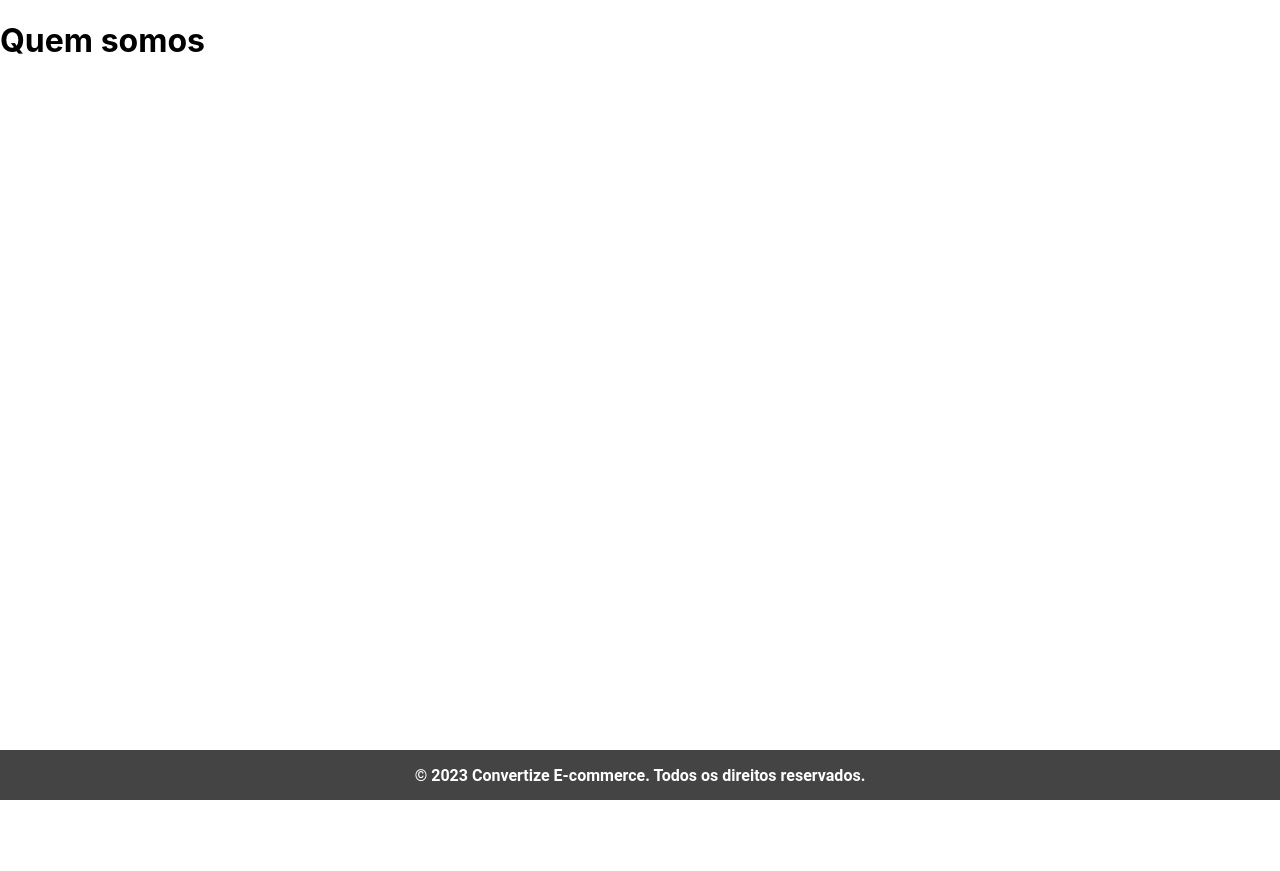
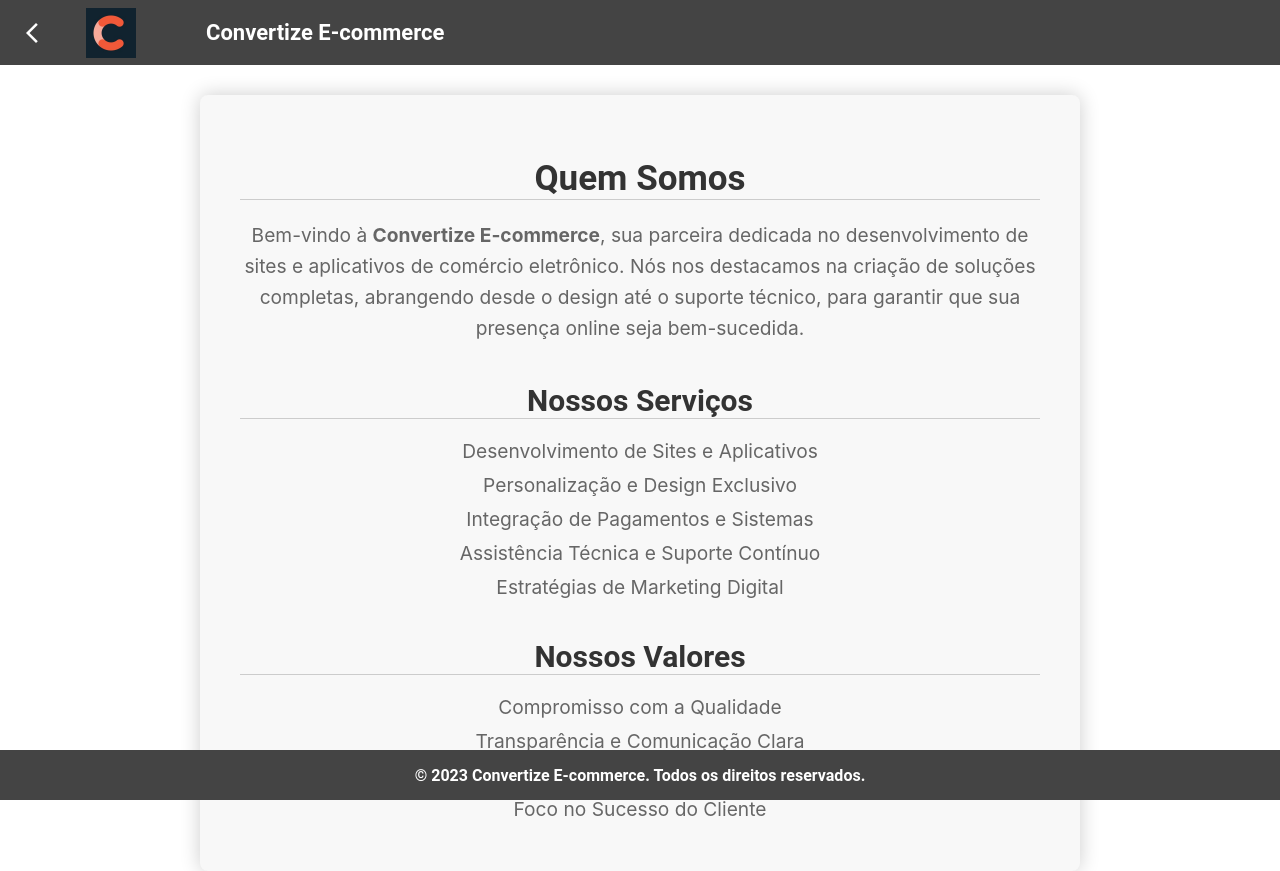
Before and after one commit to WenerRodrigo/plataforma_ecommerce, a React (Create React App) app: page /about in a window 1280 px wide. Before the commit the page ends 800 px from the top, so only its background shows below. Built offline with nearby package versions, Linux system fonts and the light colour scheme; no server answers.

Commit message:
feat - created about page

```diff
--- a/src/pages/about/index.tsx
+++ b/src/pages/about/index.tsx
@@ -1,10 +1,36 @@
 import React from 'react';
-
+import * as S from './styles';
+import { Button } from '../../components/bottun';
 
 export const About = () => {
     return (
-        <div>
-            <h1>Quem somos</h1>
-        </div>
-    )
-}
+        <>
+            <Button />
+            <S.AboutContainer>
+                <S.AboutTitle>Quem Somos</S.AboutTitle>
+                <S.AboutContent>
+                    Bem-vindo à <strong>Convertize E-commerce</strong>, sua parceira dedicada no desenvolvimento de sites e aplicativos de comércio eletrônico. Nós nos destacamos na criação de soluções completas, abrangendo desde o design até o suporte técnico, para garantir que sua presença online seja bem-sucedida.
+                </S.AboutContent>
+                <S.OurServices>
+                    <S.ServicesTitle>Nossos Serviços</S.ServicesTitle>
+                    <S.ServicesList>
+                        <li>Desenvolvimento de Sites e Aplicativos</li>
+                        <li>Personalização e Design Exclusivo</li>
+                        <li>Integração de Pagamentos e Sistemas</li>
+                        <li>Assistência Técnica e Suporte Contínuo</li>
+                        <li>Estratégias de Marketing Digital</li>
+                    </S.ServicesList>
+                </S.OurServices>
+                <S.CompanyValues>
+                    <S.ValuesTitle>Nossos Valores</S.ValuesTitle>
+                    <S.ValuesList>
+                        <li>Compromisso com a Qualidade</li>
+                        <li>Transparência e Comunicação Clara</li>
+                        <li>Inovação e Adaptação Constante</li>
+                        <li>Foco no Sucesso do Cliente</li>
+                    </S.ValuesList>
+                </S.CompanyValues>
+            </S.AboutContainer>
+        </>
+    );
+};
--- /dev/null
+++ b/src/pages/about/styles.ts
@@ -0,0 +1,78 @@
+import styled from "styled-components";
+
+export const AboutContainer = styled.div`
+    max-width: 800px;
+    margin: 0 auto;
+    margin-top: 30px;
+    padding: 40px;
+    background-color: #f8f8f8;
+    border-radius: 8px;
+    box-shadow: 0 0 20px rgba(0, 0, 0, 0.2);
+    text-align: center;
+`;
+
+export const AboutTitle = styled.h1`
+    font-size: 35px;
+    font-weight: bold;
+    font-family: 'Roboto', sans-serif;
+    color: #333;
+    margin-bottom: 20px;
+    border-bottom: 1px solid #ccc;
+`;
+
+export const AboutContent = styled.p`
+    font-size: 1.2em;
+    color: #666;
+    line-height: 1.6;
+    margin-bottom: 30px;
+`;
+
+export const OurServices = styled.div`
+    margin-top: 40px;
+`;
+
+export const ServicesTitle = styled.h2`
+    font-size: 30px;
+    font-weight: bold;
+    font-family: 'Roboto', sans-serif;
+    color: #333;
+    margin-bottom: 20px;
+    border-bottom: 1px solid #ccc;
+`;
+
+export const ServicesList = styled.ul`
+    list-style-type: none;
+    padding: 0;
+    margin: 0;
+
+    li {
+        font-size: 1.2em;
+        color: #666;
+        margin-bottom: 10px;
+    }
+`;
+
+export const CompanyValues = styled.div`
+    margin-top: 40px;
+`;
+
+export const ValuesTitle = styled.h2`
+    font-size: 30px;
+    font-weight: bold;
+    font-family: 'Roboto', sans-serif;
+    color: #333;
+    margin-bottom: 20px;
+    border-bottom: 1px solid #ccc;
+`;
+
+export const ValuesList = styled.ul`
+    list-style-type: none;
+    padding: 0;
+    margin: 0;
+
+    li {
+        font-size: 1.2em;
+        color: #666;
+        margin-bottom: 10px;
+    }
+`;
```
